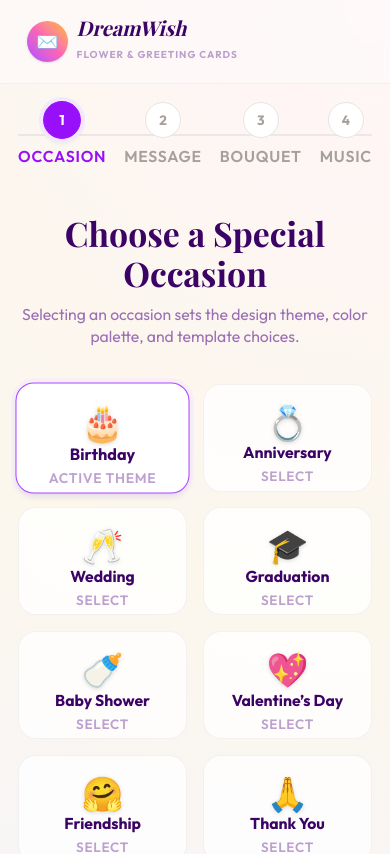
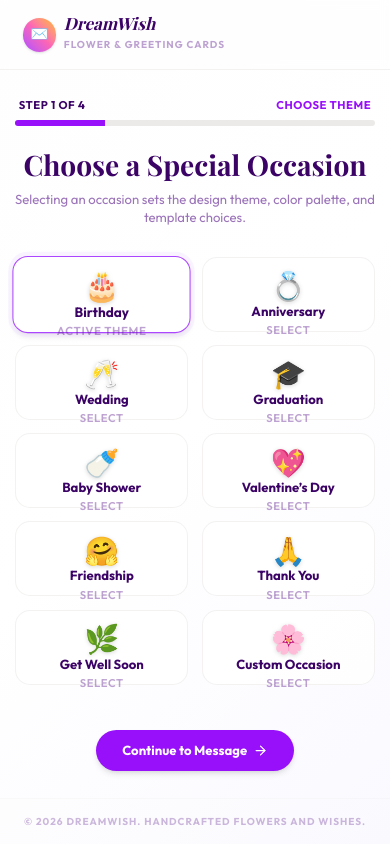
Before and after one commit to ArpitChakole/dreamwish, a React (Vite) app: page / in a window 390 px wide. Shown: the top 854 px of the page. Built offline with nearby package versions, Linux system fonts and the light colour scheme; a web font is replaced by a local one.

Commit message:
mobile view improvements

```diff
--- a/src/App.tsx
+++ b/src/App.tsx
@@ -396,10 +396,27 @@ function App() {
           </header>
 
           <main className="flex-1 max-w-5xl w-full mx-auto p-4 md:p-8 flex flex-col justify-center">
-
             {/* Steps Wizard Progress Indicator - No print */}
             {step < 5 && (
-              <div className="max-w-2xl w-full mx-auto mb-10 no-print">
+              <div className="max-w-2xl w-full mx-auto mb-6 sm:mb-10 no-print">
+                {/* Mobile view */}
+                <div className="sm:hidden flex flex-col gap-2">
+                  <div className="text-xs text-purple-950 font-bold uppercase tracking-wider flex justify-between items-center px-1">
+                    <span>Step {step} of 4</span>
+                    <span className="text-purple-600">
+                      {['Choose Theme', 'Write Message', 'Assemble Bouquet', 'Select Music'][step - 1]}
+                    </span>
+                  </div>
+                  <div className="w-full h-1.5 bg-stone-200/80 rounded-full overflow-hidden">
+                    <div
+                      className="h-full bg-purple-600 transition-all duration-300"
+                      style={{ width: `${(step / 4) * 100}%` }}
+                    />
+                  </div>
+                </div>
+
+                {/* Desktop/Tablet view */}
+                <div className="hidden sm:block">
                   <div className="flex justify-between items-center relative">
                     {/* Connecting bar */}
                     <div className="absolute left-0 right-0 h-0.5 bg-stone-200/80 -z-10" />
@@ -433,6 +450,7 @@ function App() {
                     })}
                   </div>
                 </div>
+              </div>
             )}
 
             {/* WIZARD SCREENS */}
@@ -460,7 +478,7 @@ function App() {
                         <button
                           key={occ.id}
                           onClick={() => handleSelectOccasion(occ.id)}
-                          className={`p-4 rounded-2xl border text-center flex flex-col justify-between items-center h-24 lg:h-32 transition-all cursor-pointer ${
+                          className={`p-3 lg:p-4 rounded-2xl border text-center flex flex-col justify-between items-center h-20 lg:h-32 transition-all cursor-pointer ${
                             occasion === occ.id
                               ? 'bg-white border-purple-500 ring-4 ring-purple-100/50 shadow-md font-bold scale-[1.03]'
                               : 'bg-white/80 border-stone-200/50 hover:bg-white hover:border-purple-200 hover:shadow-xs'
@@ -509,10 +527,12 @@ function App() {
                       {/* Sender and Recipient */}
                       <div className="grid grid-cols-2 gap-4">
                         <div className="space-y-1.5">
-                          <label className="text-[11px] uppercase tracking-wider text-purple-950 font-bold">To (Recipient)</label>
+                          <label htmlFor="recipient-input" className="text-[11px] uppercase tracking-wider text-purple-950 font-bold">To (Recipient)</label>
                           <input
+                            id="recipient-input"
+                            name="recipient"
                             type="text"
-                            placeholder="e.g. Sarah"
+                            placeholder="e.g. Arpit"
                             value={recipient}
                             onChange={(e) => setRecipient(e.target.value)}
                             maxLength={25}
@@ -520,10 +540,12 @@ function App() {
                           />
                         </div>
                         <div className="space-y-1.5">
-                          <label className="text-[11px] uppercase tracking-wider text-purple-950 font-bold">From (Sender)</label>
+                          <label htmlFor="sender-input" className="text-[11px] uppercase tracking-wider text-purple-950 font-bold">From (Sender)</label>
                           <input
+                            id="sender-input"
+                            name="sender"
                             type="text"
-                            placeholder="e.g. David"
+                            placeholder="e.g. Srilila"
                             value={sender}
                             onChange={(e) => setSender(e.target.value)}
                             maxLength={25}
@@ -535,12 +557,14 @@ function App() {
                       {/* Text Message Textarea */}
                       <div className="space-y-1.5 relative">
                         <div className="flex justify-between items-center">
-                          <label className="text-[11px] uppercase tracking-wider text-purple-950 font-bold">Greeting Message</label>
+                          <label htmlFor="message-input" className="text-[11px] uppercase tracking-wider text-purple-950 font-bold">Greeting Message</label>
                           <span className={`text-[10px] font-semibold ${message.length >= 240 ? 'text-rose-500 font-bold' : 'text-purple-900/40'}`}>
                             {message.length} / 250 characters
                           </span>
                         </div>
                         <textarea
+                          id="message-input"
+                          name="message"
                           placeholder="Write something sweet and thoughtful..."
                           value={message}
                           onChange={(e) => setMessage(e.target.value.substring(0, 250))}
--- a/src/components/BouquetBuilder.tsx
+++ b/src/components/BouquetBuilder.tsx
@@ -17,8 +17,8 @@ export const BouquetBuilder: React.FC<BouquetBuilderProps> = ({
   wrapStyle,
   onChangeWrapStyle
 }) => {
-  const MAX_TOTAL_FLOWERS = 10;
-  const MAX_PER_TYPE = 2;
+  const MAX_TOTAL_FLOWERS = 20;
+  const MAX_PER_TYPE = 4;
 
   // Add flower handler
   const handleAddFlower = (flowerId: string) => {
@@ -81,7 +81,7 @@ export const BouquetBuilder: React.FC<BouquetBuilderProps> = ({
 
     // Radius: varies slightly to create staggered layers
     // Even indices are slightly higher, odd slightly lower
-    const baseRadius = 220;
+    const baseRadius = 240;
     const staggeredOffset = (index % 2 === 0 ? 25 : -25) + (index % 3 === 0 ? 10 : -10);
     const radius = baseRadius + staggeredOffset;
 
@@ -91,7 +91,7 @@ export const BouquetBuilder: React.FC<BouquetBuilderProps> = ({
     const bloomY = wrapY - radius * Math.cos(rad);
 
     // Minor random-looking scales and rotation variations
-    const scale = 0.85 + (index % 4) * 0.05; // 0.85 to 1.00
+    const scale = 1.15 + (index % 4) * 0.08;
     const bloomRotation = angle + ((index % 3) - 1) * 12; // tilted slightly organic
 
     return {
@@ -265,7 +265,7 @@ export const BouquetBuilder: React.FC<BouquetBuilderProps> = ({
                         <span>{flower.name}</span>
                         <span className="text-xs font-normal text-purple-900/60">({flower.emoji})</span>
                       </div>
-                      <div className="text-[12px] text-purple-900/50 italic">{flower.meaning}</div>
+                      <div className="text-xs text-purple-900/50 italic">{flower.meaning}</div>
                     </div>
                   </div>
 
@@ -331,7 +331,7 @@ export const BouquetBuilder: React.FC<BouquetBuilderProps> = ({
 
       {/* 2. Visual Bouquet Canvas Preview - 7 columns */}
       <div className="lg:col-span-7 flex flex-col items-center order-1 lg:order-2 w-full sticky top-0 z-20 bg-stone-50/90 backdrop-blur-md py-4 lg:py-0 lg:bg-transparent lg:backdrop-blur-none border-b border-stone-200/20 lg:border-none">
-        <div className="relative w-full max-w-[420px] h-[240px] sm:h-[300px] lg:h-auto lg:aspect-[4/5] bg-white rounded-3xl shadow-xl border border-stone-200/40 p-2.5 sm:p-4 flex flex-col justify-between overflow-hidden">
+        <div className="relative w-full max-w-[420px] h-[320px] sm:h-[380px] lg:h-auto lg:aspect-[4/5] bg-white rounded-3xl shadow-xl border border-stone-200/40 p-2.5 sm:p-4 flex flex-col justify-between overflow-hidden">
           {/* Subtle grid background to look premium */}
           <div className="absolute inset-0 bg-[radial-gradient(#f4eef5_1px,transparent_1px)] [background-size:16px_16px] opacity-60 pointer-events-none" />
 
--- a/src/components/GreetingCard.tsx
+++ b/src/components/GreetingCard.tsx
@@ -52,7 +52,7 @@ export const GreetingCard: React.FC<GreetingCardProps> = ({
       angle = -spread / 2 + (spread / (total - 1)) * index;
     }
 
-    const baseRadius = 215;
+    const baseRadius = 240;
     const staggeredOffset = (index % 2 === 0 ? 25 : -25) + (index % 3 === 0 ? 10 : -10);
     const radius = baseRadius + staggeredOffset;
 
@@ -60,7 +60,7 @@ export const GreetingCard: React.FC<GreetingCardProps> = ({
     const bloomX = wrapX + radius * Math.sin(rad);
     const bloomY = wrapY - radius * Math.cos(rad);
 
-    const scale = 0.85 + (index % 4) * 0.05;
+    const scale = 1.15 + (index % 4) * 0.08;
     const bloomRotation = angle + ((index % 3) - 1) * 12;
 
     return {
@@ -242,7 +242,7 @@ export const GreetingCard: React.FC<GreetingCardProps> = ({
 
         {/* COL 1: The Floral Arrangement (6 cols) */}
         <div className="col-span-12 md:col-span-6 w-full flex flex-col items-center">
-          <div className="relative w-full max-w-[200px] xs:max-w-[240px] sm:max-w-[280px] md:max-w-full aspect-[4/5]">
+          <div className="relative w-full max-w-[280px] xs:max-w-[320px] sm:max-w-[380px] md:max-w-full aspect-[4/5]">
             <svg
               viewBox="0 0 400 500"
               className="w-full h-full drop-shadow-[0_8px_20px_rgba(92,72,100,0.08)] animate-sway"
--- a/src/components/SharePanel.tsx
+++ b/src/components/SharePanel.tsx
@@ -82,6 +82,8 @@ export const SharePanel: React.FC<SharePanelProps> = ({ state, onReset }) => {
               onClick={(e) => (e.target as HTMLInputElement).select()}
               className="w-full sm:flex-1 bg-stone-50/80 border border-stone-200/60 rounded-xl text-xs text-purple-950 font-semibold px-3 h-12 focus:outline-hidden truncate"
             />
+            {/* Subtle dividing line on mobile when stacked */}
+            <div className="block sm:hidden h-px bg-stone-200/40 w-[95%] mx-auto my-0.5" />
             <button
               onClick={handleCopyLink}
               className={`w-full sm:w-auto flex items-center justify-center gap-1.5 h-12 px-6 rounded-xl text-xs font-bold transition-all active:scale-95 cursor-pointer shrink-0 ${
--- a/src/index.css
+++ b/src/index.css
@@ -50,7 +50,7 @@
 
 /* Base body and font setups */
 :root {
-  font-size: 18px;
+  font-size: 15px;
 }
 
 @media (min-width: 1024px) {
@@ -64,7 +64,7 @@ input, select, textarea {
 }
 
 body {
-  background: radial-gradient(circle at top right, #fff5f7 0%, #fbf7ec 50%, #f6f3ff 100%);
+  background: linear-gradient(135deg, #fefeff 0%, #ffffff 50%, #faf9ff 100%);
   color: #3f3b47;
   font-family: var(--font-sans);
   min-height: 100vh;
@@ -74,21 +74,21 @@ body {
 
 /* Glassmorphism utility card */
 .glass-panel {
-  background: rgba(255, 255, 255, 0.65);
+  background: #ffffff;
   backdrop-filter: blur(16px) saturate(120%);
   -webkit-backdrop-filter: blur(16px) saturate(120%);
   border: 1px solid rgba(255, 255, 255, 0.4);
 }
 
 .glass-panel-dark {
-  background: rgba(255, 255, 255, 0.45);
+  background: rgba(255, 255, 255, 0.85);
   backdrop-filter: blur(12px);
   -webkit-backdrop-filter: blur(12px);
   border: 1px solid rgba(255, 255, 255, 0.3);
 }
 
 .glass-card {
-  background: rgba(255, 255, 255, 0.75);
+  background: #ffffff;
   backdrop-filter: blur(20px);
   -webkit-backdrop-filter: blur(20px);
   border: 1px solid rgba(255, 255, 255, 0.5);
```
Lines whose indentation alone changed are shown as unchanged.
